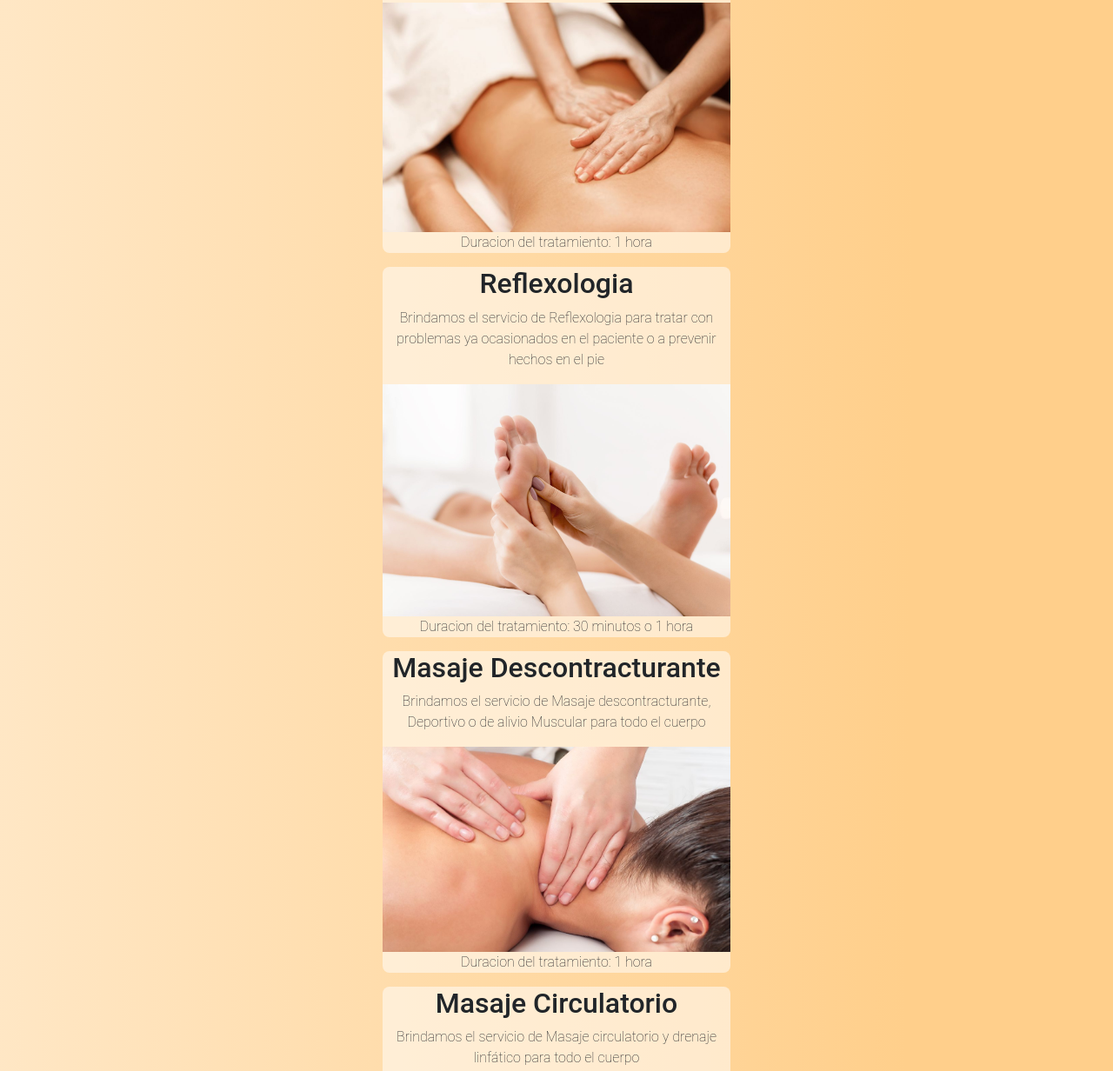
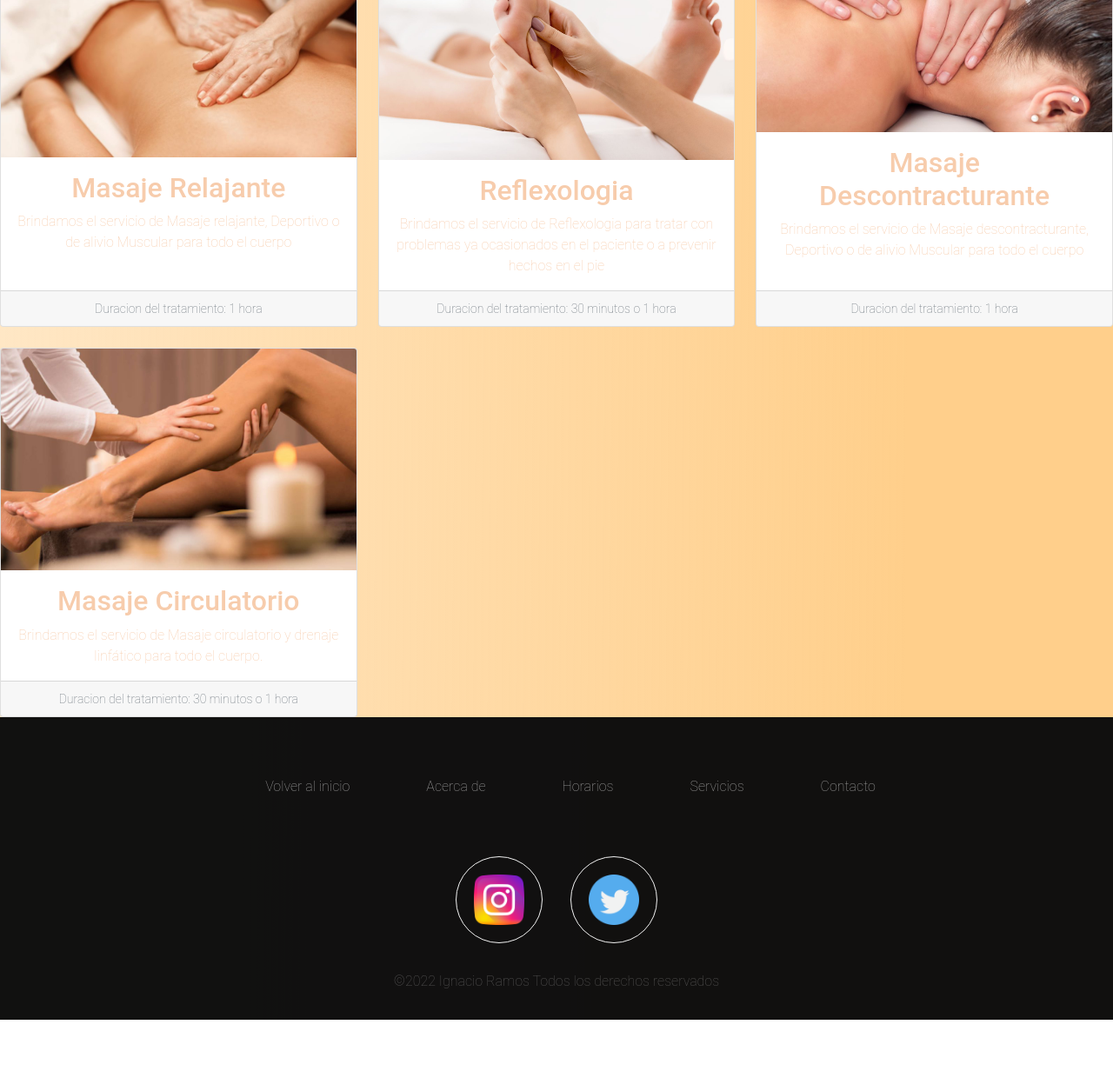
Before and after one commit to nachiRamos/desafio-github, a website: page servicios.html in a window 1280 px wide. Shown: the part 982-2214 px from the top of the page at 87% size. After the commit the page ends 2155 px from the top, so only its background shows below. Drawn offline with nearby package versions, Linux system fonts and the light colour scheme.

Commit message:
Agrego Bootstrap & nuevoFooter

```diff
--- a/css/style.css
+++ b/css/style.css
@@ -8,6 +8,7 @@ body{
     background-image: linear-gradient( 90.5deg,  rgba(255,207,139,0.50) 1.1%, rgba(255,207,139,1) 81.3% );
     font-family:'Roboto'; font-weight: 100;
     text-align: center;
+
 }
 /*end RESET CSS*/
 /* inicio GRID-CONTAINER*/
@@ -29,7 +30,7 @@ body{
 
 /*inicio Header */
 .header{
-    background-color: white;
+    background-color: rgb(255, 255, 255);
     font-family: Georgia, 'Times New Roman', Times;
     font-size: 1.4rem;
     font-weight: bold;
@@ -42,22 +43,8 @@ body{
     width: 20rem;
     height: 7rem;
 }
-.header .nav-link .menu{
-    display: flex;
-    justify-content: center;
-    list-style: none;
-}
-.header .nav-link a{
-    text-decoration: none;
-    font-size: 1.4rem;
-    margin: auto;
-    color: #3A3845;
-    justify-content: center;
-}
-.header .nav-link:hover{
-    color: #F7CCAC;
-    transition: 0.5s;
-
+.navbar-nav a{
+    padding: 1rem;
 }
 /**end Header*/
 
@@ -72,9 +59,10 @@ body{
     background-attachment: fixed;
     display: flex;
     justify-content: center;
-    flex-direction: column;
+    flex-direction: column ;
     align-items: center;
     grid-area: main;
+    opacity: 0.91;
 }
 .masajesbel-main{
     font-size: 5rem;
@@ -91,7 +79,7 @@ body{
 .intro-container > p{
     font-size: 2rem;
     animation: paragraph-main;
-    -webkit-text-stroke: 0.3px rgb(255, 255, 255);
+    -webkit-text-stroke: 0.5px rgba(255, 255, 255, 0.527);
 
 
 }
@@ -100,7 +88,6 @@ body{
 .index-section1 > div {
     display: flex;
     align-items: center;
-    border: 1px solid rgba(0, 0, 0, 0.5);
     margin-bottom: 0.3rem;
     grid-area: section;
     margin-top: 2px;
@@ -129,7 +116,6 @@ body{
     display: flex;
     flex-direction: row-reverse;
     align-items: center;
-    border: 1px solid rgba(0, 0, 0, 0.5);
     margin-bottom: 0.3rem;
 }
 .index-section2 > div .title-paragraph{
@@ -147,7 +133,6 @@ body{
 .index-section3 > div{
     display: flex;
     align-items: center;
-    border: 1px solid rgba(0, 0, 0, 0.5);
     grid-area: section;
 }
 
@@ -257,63 +242,29 @@ body{
     color: white;
     -webkit-text-stroke: 2px black;
 }
-.service-container{
-    width: 400px;
-    margin: 0 auto;
-}
-.service{
-    transition: box-shadow 0.3s ease;
-    background-color: rgba(255, 255, 255, 0.514);
-    border-radius: 0.5rem;
-    cursor: pointer;
-    margin: 1rem 0;
+.card-body{
+    color:#F7CCAC;
 
 }
-.service{
-    transition: box-shadow 0.3s ease;
-    background-color: rgba(255, 255, 255, 0.514);
-    border-radius: 0.5rem;
-    cursor: pointer;
-    margin: 1rem 0;
 
-}
-.service{
-    transition: box-shadow 0.3s ease;
-    background-color: rgba(255, 255, 255, 0.514);
-    border-radius: 0.5rem;
-    cursor: pointer;
-    margin: 1rem 0;
-
-}
-.service{
-    transition: box-shadow 0.3s ease;
-    background-color: rgba(255, 255, 255, 0.514);
-    border-radius: 0.5rem;
-    cursor: pointer;
-    margin: 1rem 0;
-
-}
-.service:hover{
-    box-shadow: 0 0.1rem 0.4rem rgba(0,0,0,0.3);
-    transition: box-shadow 0.3 ease;
-}
 
 /*end SERVICIOS*/
 
 
 /*footer*/
 .footer{
-    background-color:#3A3845;
-    color: white;
-    padding: 20px 20px 10px 20px;
-    font-size: 100%;
+    width: 100%;
+    bottom: 0;
+    left: 0;
+    padding: 2rem 8%;
+    background-color: #0e0e0efb;
     display: flex;
-    justify-content: space-between;
+    justify-content: center;
     align-items: center;
-    padding: 10px;
+    flex-direction: column;
     grid-area: footer;
+}
 
-}
 .footer a{
     color: white;
     display:flex;
@@ -325,18 +276,40 @@ body{
     color: #C69B7B;
     transition: 0.5s;
 }
-.footer .menu{
-    list-style: none;
-    text-decoration: none;
-
+.icon-social-container, .footer-menu-container{
+    display: flex;
+    justify-content: center;
+    align-items: center;
+    flex-wrap: wrap;
+    margin-bottom: 1rem;
 }
-.footer .icon-social a{
-    width: 200px;
-    height: 200px;
-    display: flex;
+.icon-social{
+    height: 100px;
+    width: 100px;
+    border-radius: 50px;
+    border: 1px solid #f2f2f2;
+    margin: 1rem;
 }
-.footer li a{
-    padding: 20px;
+.icon-social:hover{
+    background-color: #121212;
+}
+.footer-menu-container{
+    list-style-type: none;
+    color: #f2f2f2;
+    font-size: 1rem;
+}
+.menu-item{
+    margin: 1rem 1.5rem;
+    cursor: pointer;
+    opacity: 0.6;
+}
+.menu-item:hover{
+    opacity: 1;
+}
+.copyright{
+    color: #f2f2f2;
+    opacity: 0.3;
+    text-align: center;
 }
 /*end footer*/
 
@@ -390,5 +363,14 @@ body{
 
 /* TABLET*/
 @media (min-width:481px)and(max-width:960px){
-/*Parece estar todo acomodado para tablet, de hecho es en donde parece verse mejor la pagina*/
 }
+.lead{
+    color: #000000;
+    opacity: 0.9;
+}
+
+.bg-secondary{
+    font-size: medium;
+    margin-left: 1rem;
+    margin-bottom: 1rem;
+}
--- a/servicios.html
+++ b/servicios.html
@@ -15,7 +15,7 @@
 </head>
 <body>
     <header class="header">
-        <nav class="navbar navbar-expand-lg navbar-light bg-light">
+        <nav class="navbar navbar-expand-lg navbar-light bg-white">
             <div class="container-fluid">
               <a class="navbar-brand" href="index.html"><img src="img/logo.png" alt="Logo Bel" class="navlogo"></a>
               <button class="navbar-toggler" type="button" data-bs-toggle="collapse" data-bs-target="#navbarNavAltMarkup" aria-controls="navbarNavAltMarkup" aria-expanded="false" aria-label="Toggle navigation">
@@ -35,47 +35,72 @@
         <div class="service-title" data-aos="zoom-out" data-aos-offset="500">
             <h1>Nuestros servicios</h1>
             </div>
-        <section class="service-container">
-            <div class="service">
-                <h2>Masaje Relajante</h2>
-                <p>Brindamos el servicio de Masaje relajante, Deportivo o de alivio Muscular para todo el cuerpo</p>
-                <img src="img/service-relajante.jpg" width="400px" alt="Masaje Relajante">
-                <p>Duracion del tratamiento: 1 hora</p>
+            <hr>
+            <div class="row row-cols-1 row-cols-md-3 g-4">
+                <div class="col">
+                  <div class="card h-100" data-aos="fade-right" data-aos-offset="350">
+                    <img src="img/service-relajante.jpg" class="card-img-top" alt="Masaje Relajante">
+                    <div class="card-body">
+                      <h2 class="card-title">Masaje Relajante</h2>
+                      <p class="card-text">Brindamos el servicio de Masaje relajante, Deportivo o de alivio Muscular para todo el cuerpo</p>
                     </div>
-            <div class="service">
-                <h2>Reflexologia</h2>
-                <p>Brindamos el servicio de Reflexologia para tratar con problemas ya ocasionados en el paciente o a prevenir hechos en el pie</p>
-                <img src="img/service-reflexologia.jpeg" width="400px" alt="Reflexologia Pies">
-                <p>Duracion del tratamiento: 30 minutos o 1 hora</p>
+                    <div class="card-footer">
+                      <small class="text-muted">Duracion del tratamiento: 1 hora</small>
                     </div>
-            <div class="service">
-                <h2>Masaje Descontracturante</h2>
-                <p>Brindamos el servicio de Masaje descontracturante, Deportivo o de alivio Muscular para todo el cuerpo</p>
-                <img src="img/service-descontracturante.jpg" width="400px" alt="Masaje Descontracturante">
-                <p>Duracion del tratamiento: 1 hora</p>
                   </div>
-            <div class="service">
-                <h2>Masaje Circulatorio</h2>
-                <p>Brindamos el servicio de Masaje circulatorio y drenaje linfático para todo el cuerpo</p>
-                <img src="img/service-circulatorios.jpg" width="400px" alt="Masaje Circulatorio">
-                <p>Duracion del tratamiento: 30 minutos o 1 hora</p>
                 </div>
-        </section>
+                <div class="col">
+                  <div class="card h-100" data-aos="fade-down" data-aos-offset="450">
+                    <img src="img/service-reflexologia.jpeg" class="card-img-top" alt="Reflexologia">
+                    <div class="card-body">
+                      <h2 class="card-title">Reflexologia</h2>
+                      <p class="card-text">Brindamos el servicio de Reflexologia para tratar con problemas ya ocasionados en el paciente o a prevenir hechos en el pie</p>
+                    </div>
+                    <div class="card-footer">
+                      <small class="text-muted">Duracion del tratamiento: 30 minutos o 1 hora</small>
+                    </div>
+                  </div>
+                </div>
+                <div class="col">
+                  <div class="card h-100" data-aos="fade-left" data-aos-offset="550">
+                    <img src="img/service-descontracturante.jpg" class="card-img-top" alt="Masaje descontracturante">
+                    <div class="card-body">
+                      <h2 class="card-title">Masaje Descontracturante</h2>
+                      <p class="card-text">Brindamos el servicio de Masaje descontracturante, Deportivo o de alivio Muscular para todo el cuerpo</p>
+                    </div>
+                    <div class="card-footer">
+                      <small class="text-muted">Duracion del tratamiento: 1 hora</small>
+                      </div>
+                      </div>
+                    </div>
+                    <div class="col">
+                        <div class="card h-100" data-aos="fade-up-right" data-aos-offset="400">
+                          <img src="img/service-circulatorios.jpg" class="card-img-top" alt="Masaje circulatorio">
+                          <div class="card-body">
+                            <h2 class="card-title">Masaje Circulatorio</h2>
+                            <p class="card-text">Brindamos el servicio de Masaje circulatorio y drenaje linfático para todo el cuerpo.</p>
+                          </div>
+                          <div class="card-footer">
+                            <small class="text-muted">Duracion del tratamiento: 30 minutos o 1 hora</small>
+                          </div>
+                  </div>
+                </div>
+              </div>
+            </div>
+        </div>
         <footer class="footer">
-            <p>@Copyright Ignacio Ramos 2022 <br>
-            <small>Todos los derechos reservados</small></p>
-            <ul class="menu">
-                <li><a href="index.html">Volver al inicio</a></li>
-                <li><a href="acerca-de.html">Acerca de</a></li>
-                <li><a href="horarios.html">Horarios</a></li>
-                <li><a href="servicios.html">Servicios</a></li>
-                <li><a target="_blank" href="https://api.whatsapp.com/send?phone=541122529746&text=Hola!%20Me%20gustaría%20saber%20sobre%20sus%20servicios!:)">Contacto</a></li>
+            <ul class="footer-menu-container">
+                <li class="menu-item"><a href="index.html">Volver al inicio</a></li>
+                <li class="menu-item"><a href="acerca-de.html">Acerca de</a></li>
+                <li class="menu-item"><a href="horarios.html">Horarios</a></li>
+                <li class="menu-item"><a href="servicios.html">Servicios</a></li>
+                <li class="menu-item"><a target="_blank" href="https://api.whatsapp.com/send?phone=541122529746&text=Hola!%20Me%20gustaría%20saber%20sobre%20sus%20servicios!:)">Contacto</a></li>
             </ul>
-            <div class="icon-social">
-            <a target="_blank" href="https://instagram.com/nachito.agustinn"><img src="img/instagram.png" alt="Instragram social media"></a>
-            <a target="_blank" href="https://twitter.com/nachidv42"><img src="img/twitter.png" alt="Twitter social media"></a>
+            <div class="icon-social-container">
+            <a target="_blank" class="icon-social" href="https://instagram.com/nachito.agustinn"><img src="img/instagram.png" class="img-fluid" alt="Instragram social media"></a>
+            <a target="_blank" class="icon-social" href="https://twitter.com/nachidv42"><img src="img/twitter.png" class="img-fluid" alt="Twitter social media"></a>
             </div>
-        </section>
+            <span class="copyright">&copy;2022 Ignacio Ramos Todos los derechos reservados</span>
     </footer>
     <!--Scripts de bootstrap-->
     <script src="https://cdn.jsdelivr.net/npm/@popperjs/core@2.10.2/dist/umd/popper.min.js" integrity="sha384-7+zCNj/IqJ95wo16oMtfsKbZ9ccEh31eOz1HGyDuCQ6wgnyJNSYdrPa03rtR1zdB" crossorigin="anonymous"></script>
```
Also changed, not shown: acerca-de.html (+14 -15 lines), horarios.html (+15 -16 lines), index.html (+19 -20 lines), package.json (added, +19 -0 lines), img/Wireframe Masajes DESKTOP-MOBILE.png (renamed from Wireframe Masajes DESKTOP-MOBILE.png). Lines whose indentation alone changed are shown as unchanged.
